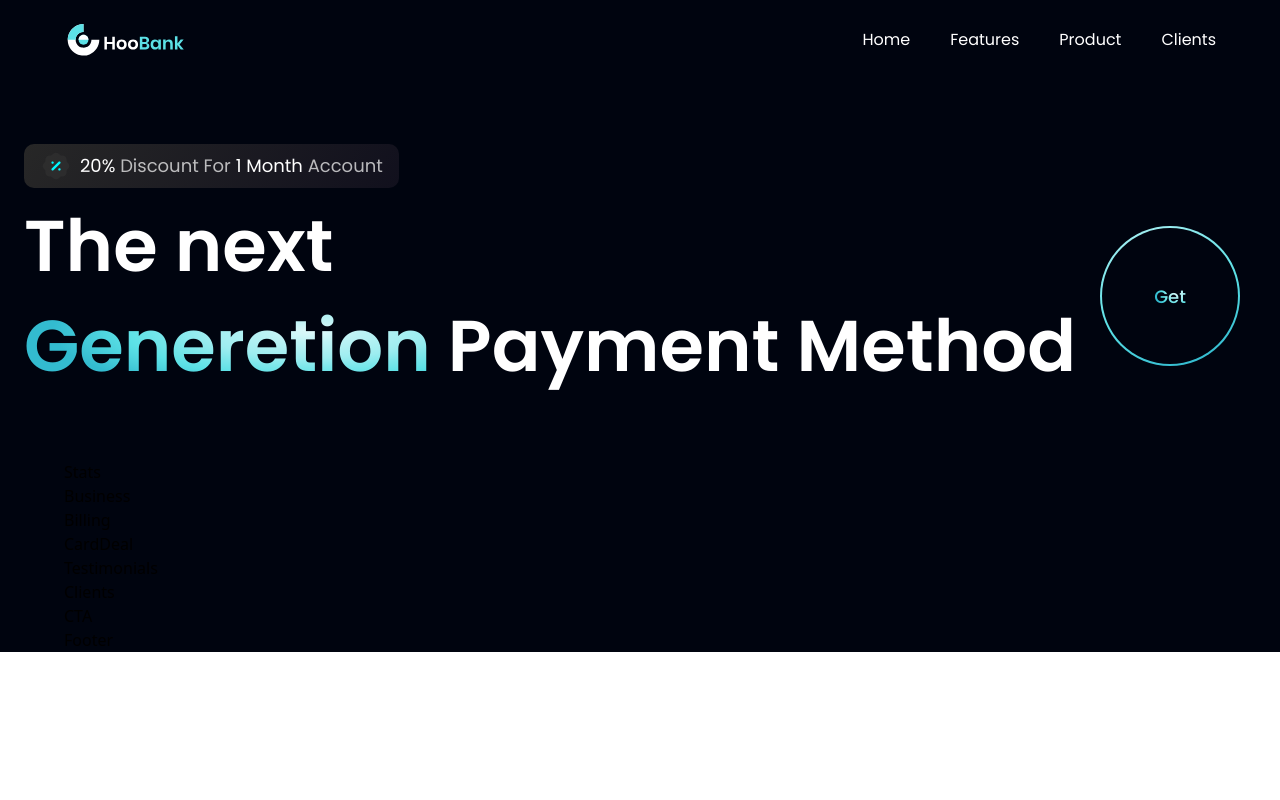
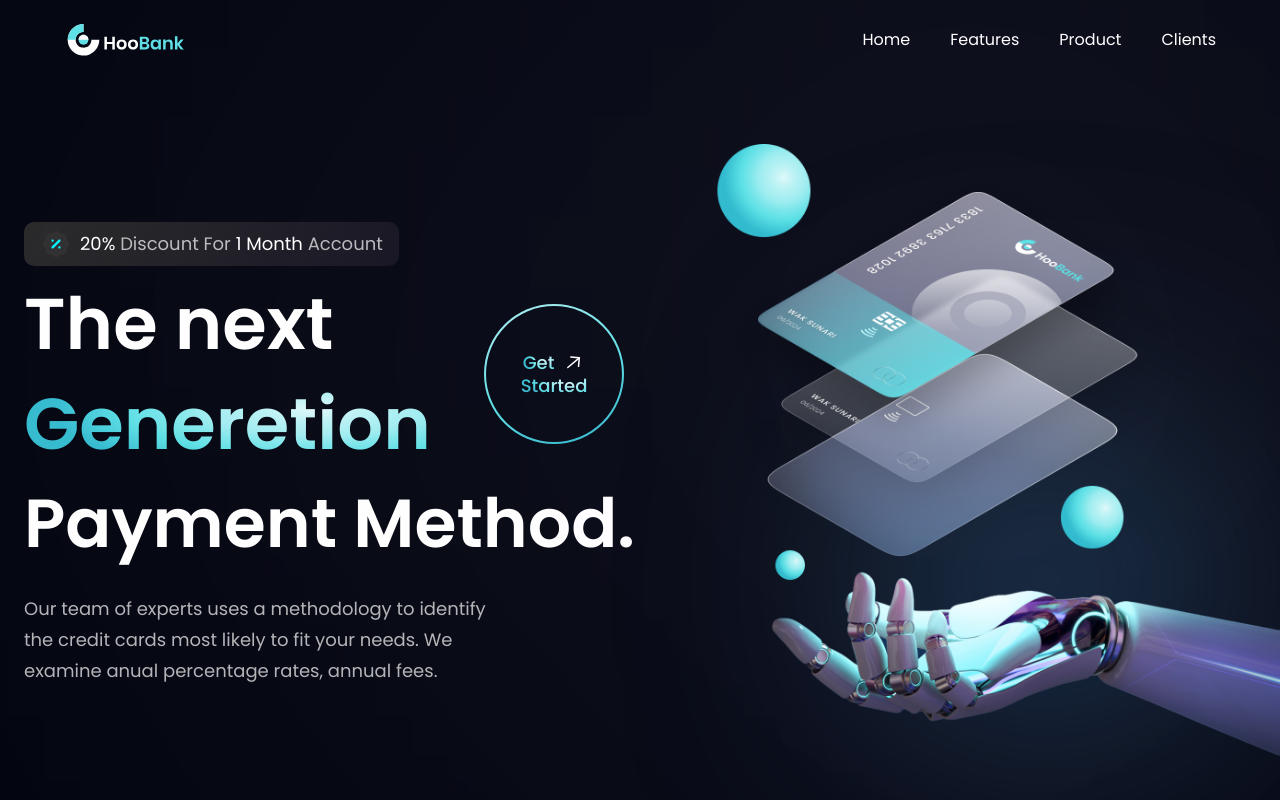
Before and after one commit to tdark23/hoobank, a React (Vite) app: page / in a window 1280 px wide. Shown: the top 800 px of the page. Built offline with nearby package versions, Linux system fonts and the light colour scheme.

Commit message:
hero-complete

```diff
--- a/src/components/GetStarted.jsx
+++ b/src/components/GetStarted.jsx
@@ -6,10 +6,18 @@
   <div className={`${styles.flexCenter} w-[140px] h-[140px] rounded-full bg-blue-gradient p-[2px] cursor-pointer`}>
     <div className={`${styles.flexCenter} flex-col bg-primary w-[100%] h-[100%] rounded-full`}>
       <div className={`${styles.flexCenter} flex-row`}>
-        <p className="font-poppins font-medium text-[18px] leading-[23px]">
+        <p className="font-poppins font-medium text-[18px] leading-[23px] mr-2">
           <span className="text-gradient">Get</span>
         </p>
+        <img
+            src={arrowUp}
+            alt="arrowUp"
+            className="w-[23px] h-[23px] object-contain"
+          />
       </div>
+      <p className="font-poppins font-medium text-[18px] leading-[23px]">
+          <span className="text-gradient">Started</span>
+        </p>
     </div>
   </div>
 );
--- a/src/components/Hero.jsx
+++ b/src/components/Hero.jsx
@@ -19,12 +19,33 @@
       <div className="flex flex-row justify-between items-center w-full">
         <h1 className="flex-1 font-poppins font-semibold ss:text-[72px] text-[52px] text-white ss:leading-[100px] leading-[75px]">
           The next <br className="sm:block hidden" />{" "}
-          <span className="text-gradient">Generetion</span> Payment Method
+          <span className="text-gradient">Generetion</span>
         </h1>
         <div className="ss:flex hidden md:mr-4 mr-0">
-          <GetStarted/>
+          <GetStarted />
         </div>
       </div>
+      <h1 className="font-poppins font-semibold ss:text-[68px] text-[52px] text-white ss:leading-[100px] leading-[75px] w-full">
+        Payment Method.
+      </h1>
+      <p className={`${styles.paragraph} max-w-[470px] mt-5`}>
+        Our team of experts uses a methodology to identify the credit cards most
+        likely to fit your needs. We examine anual percentage rates, annual
+        fees.
+      </p>
+    </div>
+    <div className={`flex-1 flex ${styles.flexCenter} md:my-0 my-10 relative`}>
+      <img
+        src={robot}
+        alt="billing"
+        className="w-[100%] h-[100%] relative z-[5]"
+      />
+      <div className="absolute z-[0] w-[40%] h-[35%] top-0 pink__gradient"/>
+      <div className="absolute z-[1] w-[80%] h-[80%] rounded-full bottom-40 white__gradient"/>
+      <div className="absolute z-[0] w-[50%] h-[55%] right-20 bottom-20 blue__gradient"/>
+    </div>
+    <div className={`ss:hidden ${styles.flexCenter}`}>
+      <GetStarted/>
     </div>
   </section>
 );
```
